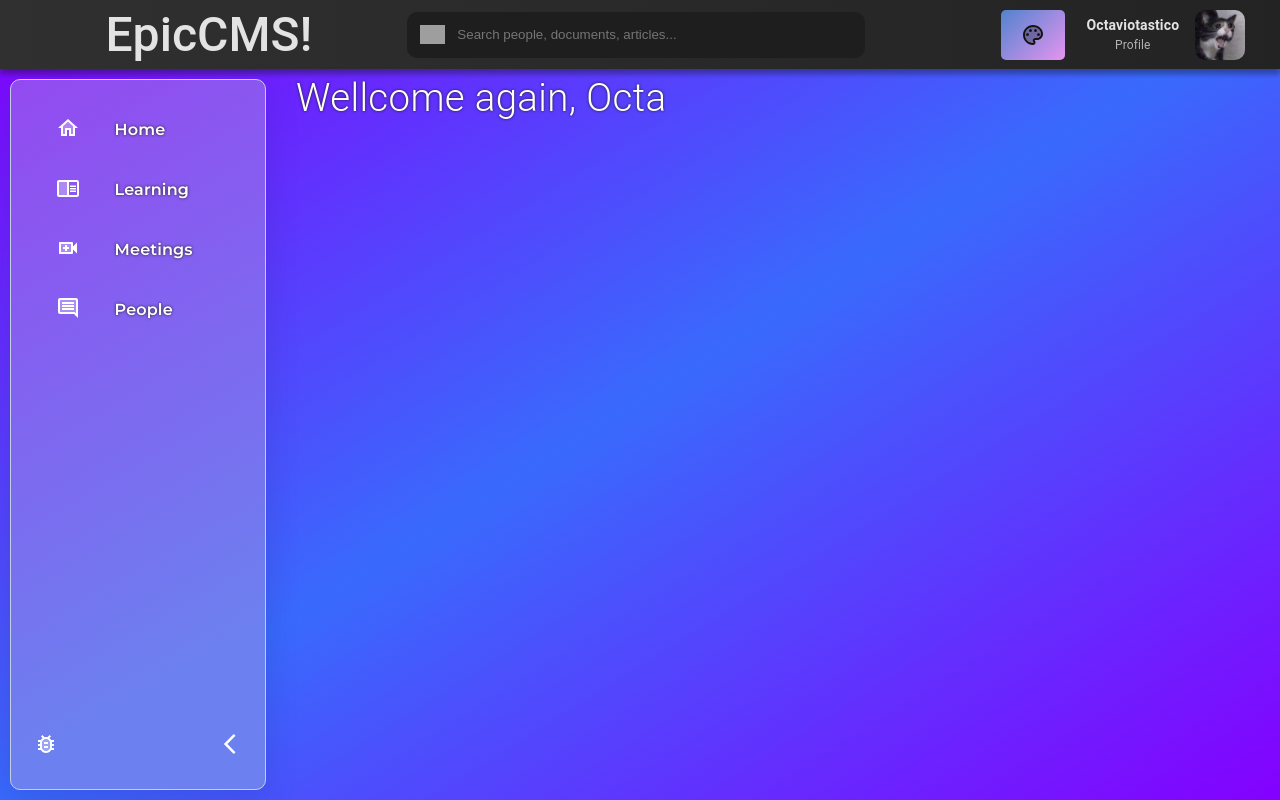
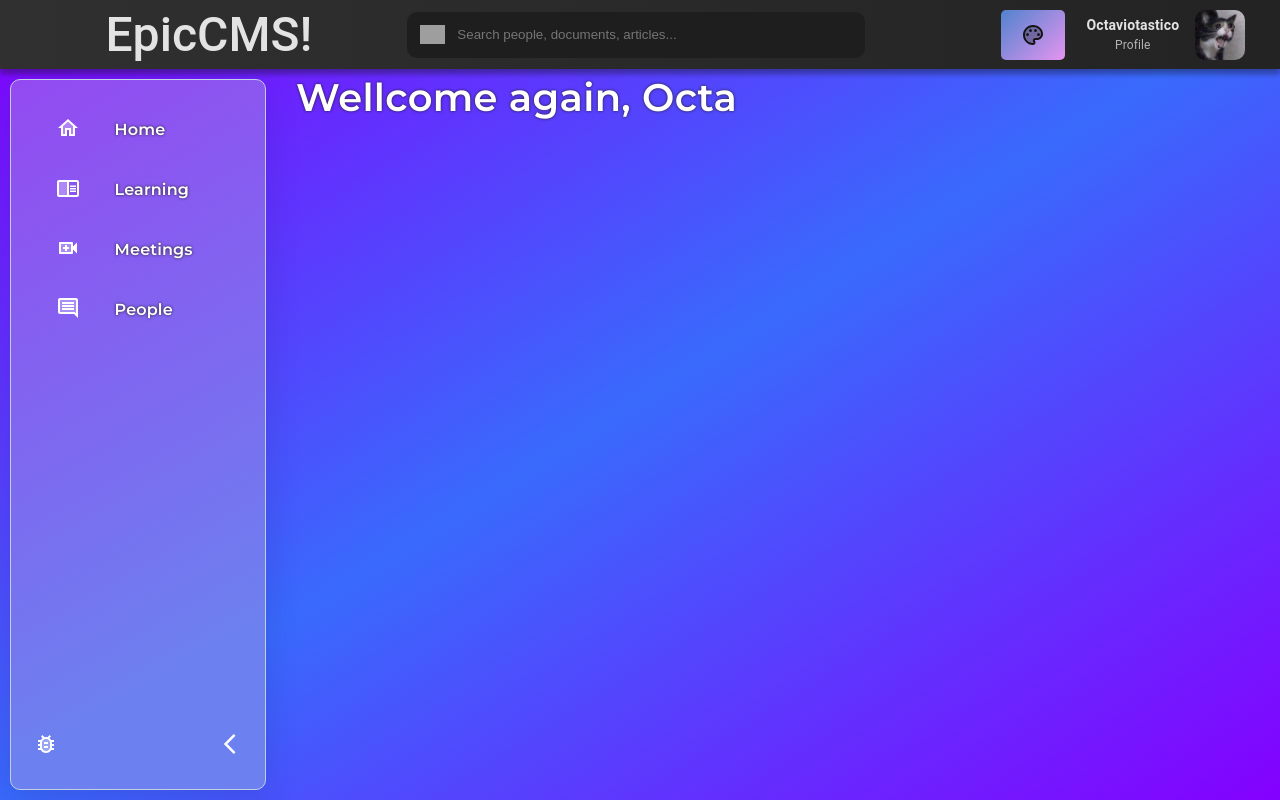
Before and after one commit to octaviotastico/CMS-Frontend, a React (Create React App) app: page / in a window 1280 px wide. Built offline with nearby package versions, Linux system fonts and the light colour scheme; grey boxes are pictures that could not be loaded.

Commit message:
Minor changes

```diff
--- a/src/Screens/Home/Home.js
+++ b/src/Screens/Home/Home.js
@@ -1,11 +1,18 @@
+// React and Material UI
 import { Container, Typography } from "@material-ui/core";
+
+// Redux
+import { useSelector } from "react-redux";
+
+// Styles
 import "./Home.scss";
 
 const Home = () => {
+  const { theme } = useSelector((state) => state);
   const user = "Octa"
   return (
-    <Container disableGutters maxWidth={false} className="Home">
-      <Typography className="MainTitle">Wellcome again, {user}</Typography>
+    <Container disableGutters maxWidth={false} className={`Home-${theme}`}>
+      <Typography className={`MainTitle-${theme}`}>Wellcome again, {user}</Typography>
     </Container>
   );
 };
--- a/src/Screens/Home/Home.scss
+++ b/src/Screens/Home/Home.scss
@@ -6,8 +6,9 @@
   text-align: left;
 
   .MainTitle {
+    @extend .Text;
     text-align: left;
-    font-weight: 300;
+    font-weight: 600;
     font-size: 3vw;
     margin-left: 20px;
     text-shadow: 0 0 3px $dark1;
@@ -74,3 +75,31 @@
     }
   }
 }
+
+.Home-Theme_01 {
+  @extend .Home;
+
+  .MainTitle-Theme_01 {
+    @extend .MainTitle;
+    color: white;
+  }
+}
+
+.Home-Theme_02 {
+  @extend .Home;
+
+  .MainTitle-Theme_02 {
+    @extend .MainTitle;
+    color: $dark1;
+    text-shadow: none;
+  }
+}
+
+.Home-Theme_03 {
+  @extend .Home;
+
+  .MainTitle-Theme_03 {
+    @extend .MainTitle;
+    color: white;
+  }
+}
```
